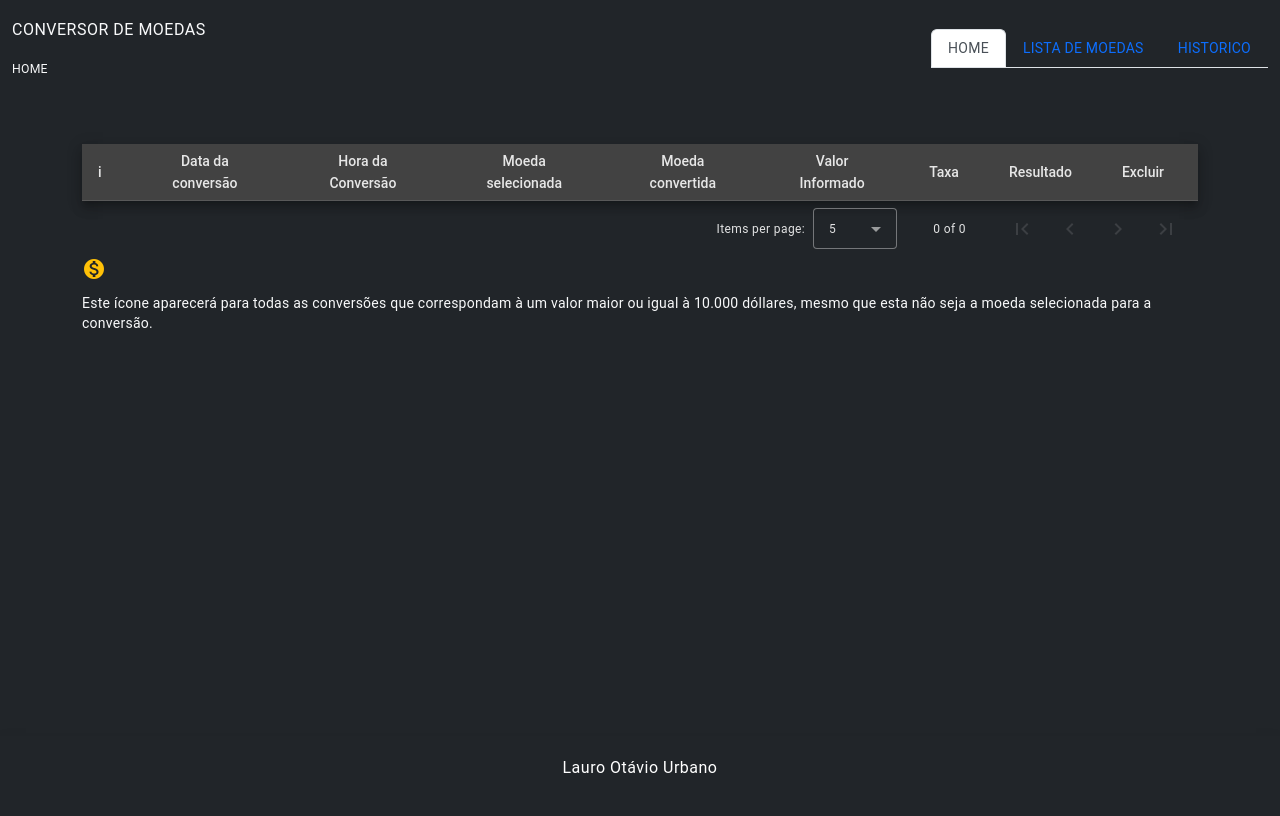
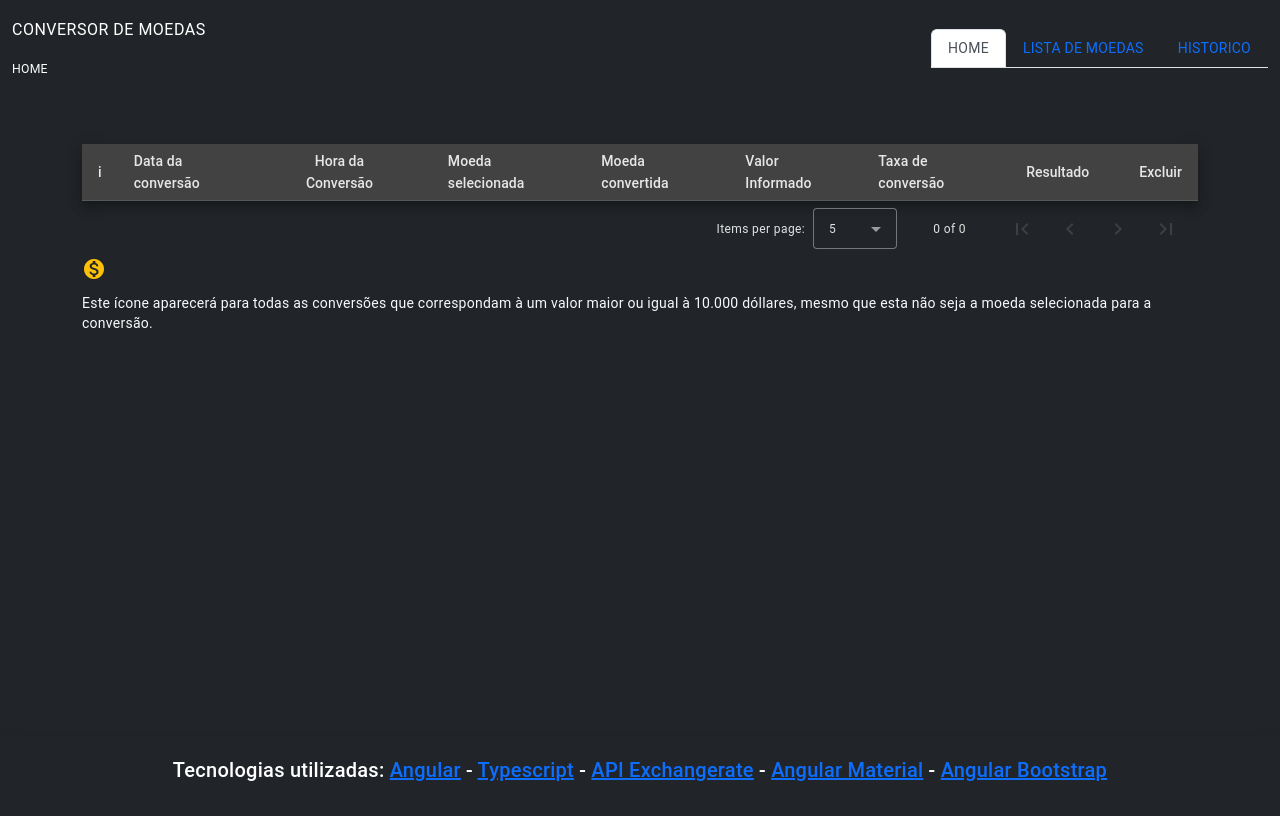
Before and after one commit to laurourbano/conversor, an Angular app: page /historico in a window 1280 px wide. Built offline with nearby package versions, Linux system fonts and the light colour scheme.

Commit message:
inserindo o dialog de confirmação de exclusão
inserido um novo componente de dialog de confirmação de exclusão de conversão.

```diff
--- a/src/app/app.module.ts
+++ b/src/app/app.module.ts
@@ -28,6 +28,7 @@ import { ListaComponent } from './components/lista/lista.component';
 import { MenuComponent } from './components/menu/menu.component';
 import { ConversorService } from './services/conversor.service';
 import { MoedaService } from './services/moeda.service';
+import { DeleteConfirmationDialogComponent } from './components/delete-confirmation-dialog/delete-confirmation-dialog.component';
 
 @NgModule({
   declarations: [
@@ -38,6 +39,7 @@ import { MoedaService } from './services/moeda.service';
     HomeComponent,
     ListaComponent,
     NgbdNavBasic,
+    DeleteConfirmationDialogComponent,
   ],
   providers: [ ConversorService, MoedaService ],
   bootstrap: [ AppComponent ],
@@ -66,6 +68,7 @@ import { MoedaService } from './services/moeda.service';
     MatAutocompleteModule,
     NgbCollapseModule,
     MatButtonModule,
+    MatDialogModule,
   ]
 })
 export class AppModule { }
--- /dev/null
+++ b/src/app/components/delete-confirmation-dialog/delete-confirmation-dialog.component.html
@@ -0,0 +1,9 @@
+<h1 mat-dialog-title>Confirmação de exclusão da conversão</h1>
+<div mat-dialog-content>
+  Você tem certeza de que quer excluir esta conversão?
+</div>
+<div mat-dialog-actions>
+  <button mat-button (click)="onNoClick()" class="bg-danger text-white m-2">Cancela</button>
+  <button mat-button [mat-dialog-close]="true" cdkFocusInitial (click)="onYesClick()"
+    class="bg-success text-white m-2">Confirma</button>
+</div>
--- /dev/null
+++ b/src/app/components/delete-confirmation-dialog/delete-confirmation-dialog.component.ts
@@ -0,0 +1,25 @@
+import { Component, Inject } from '@angular/core';
+import { MAT_DIALOG_DATA, MatDialogRef } from '@angular/material/dialog';
+
+@Component({
+  selector: 'app-delete-confirmation-dialog',
+  templateUrl: './delete-confirmation-dialog.component.html',
+  styleUrls: [ './delete-confirmation-dialog.component.css' ]
+})
+export class DeleteConfirmationDialogComponent {
+  [ x: string ]: any;
+  constructor(
+    public dialogRef: MatDialogRef<DeleteConfirmationDialogComponent>,
+    @Inject(MAT_DIALOG_DATA) public data: any
+  ) { }
+
+  onNoClick(): void {
+    this.dialogRef.close();
+  }
+  onYesClick(): void {
+    this[ 'HistoricoComponent' ].deleteData(this.data.item.id).subscribe(() => {
+      this.dialogRef.close();
+    });
+
+  }
+}
--- a/src/app/components/footer/footer.component.html
+++ b/src/app/components/footer/footer.component.html
@@ -1,3 +1,9 @@
-<mat-toolbar class="container-fluid bg-dark shadow">
-  <h4>Lauro Otávio Urbano</h4>
+<mat-toolbar class="container-fluid bg-dark shadow d-flex flex-row">
+  <p>Tecnologias utilizadas:
+    <a href="https://angular.io" target="_blank"> Angular</a> -
+    <a href="https://www.typescriptlang.org/" target="_blank">Typescript</a> -
+    <a href="https://api.exchangerate.host" target="_blank">API Exchangerate</a> -
+    <a href="https://material.angular.io/" target="_blank">Angular Material</a> -
+    <a href="https://ng-bootstrap.github.io/" target="_blank">Angular Bootstrap</a>
+  </p>
 </mat-toolbar>
--- a/src/app/components/historico/historico.component.html
+++ b/src/app/components/historico/historico.component.html
@@ -4,7 +4,8 @@
       class="mat-elevation-z8">
 
       <ng-container matColumnDef="i">
-        <th mat-header-cell *matHeaderCellDef mat-sort-header title="este valor é maior ou igual à U$$ 10.000 dóllares">
+        <th mat-header-cell *matHeaderCellDef
+          title="os valores marcados com o ícone são maiores ou iguais à U$$ 10.000 dóllares">
           i </th>
         <td mat-cell *matCellDef="let conversao">
           <mat-icon class="text-warning" *ngIf="conversao.i">monetization_on</mat-icon>
@@ -12,44 +13,46 @@
       </ng-container>
 
       <ng-container matColumnDef="data">
-        <th mat-header-cell *matHeaderCellDef mat-sort-header> Data da conversão </th>
+        <th mat-header-cell *matHeaderCellDef> Data da conversão </th>
         <td mat-cell *matCellDef="let conversao"> {{ conversao.data | date : 'dd/MM/yyyy' : 'pt-BR'}} </td>
       </ng-container>
 
       <ng-container matColumnDef="hora">
         <th mat-header-cell *matHeaderCellDef mat-sort-header> Hora da Conversão </th>
-        <td mat-cell *matCellDef="let conversao"> {{ conversao.hora | date : 'HH:mm:ss'}} </td>
+        <td mat-cell *matCellDef="let conversao" title="clique para ordenar pela hora da conversão">
+          {{ conversao.hora | date : 'HH:mm:ss'}} </td>
       </ng-container>
 
       <ng-container matColumnDef="valor">
-        <th mat-header-cell *matHeaderCellDef mat-sort-header> Valor Informado </th>
+        <th mat-header-cell *matHeaderCellDef> Valor Informado </th>
         <td mat-cell *matCellDef="let conversao"> {{ conversao.valor | currency }} </td>
       </ng-container>
 
       <ng-container matColumnDef="moedaSelecionada">
-        <th mat-header-cell *matHeaderCellDef mat-sort-header> Moeda selecionada </th>
+        <th mat-header-cell *matHeaderCellDef> Moeda selecionada </th>
         <td mat-cell *matCellDef="let conversao"> {{ conversao.moedaSelecionada }} </td>
       </ng-container>
 
       <ng-container matColumnDef="moedaConvertida">
-        <th mat-header-cell *matHeaderCellDef mat-sort-header> Moeda convertida </th>
+        <th mat-header-cell *matHeaderCellDef> Moeda convertida </th>
         <td mat-cell *matCellDef="let conversao"> {{ conversao.moedaConvertida }} </td>
       </ng-container>
 
       <ng-container matColumnDef="resultado">
-        <th mat-header-cell *matHeaderCellDef mat-sort-header> Resultado </th>
+        <th mat-header-cell *matHeaderCellDef mat-sort-header title="clique para ordenar pelo resultado da conversão">
+          Resultado </th>
         <td mat-cell *matCellDef="let conversao"> {{ conversao.resultado | currency }} </td>
       </ng-container>
 
       <ng-container matColumnDef="taxa">
-        <th mat-header-cell *matHeaderCellDef mat-sort-header> Taxa </th>
-        <td mat-cell *matCellDef="let conversao"> {{ conversao.taxa | percent}} </td>
+        <th mat-header-cell *matHeaderCellDef> Taxa de conversão </th>
+        <td mat-cell *matCellDef="let conversao"> {{ conversao.taxa}} </td>
       </ng-container>
 
       <ng-container matColumnDef="excluir">
-        <th mat-header-cell *matHeaderCellDef mat-sort-header> Excluir </th>
+        <th mat-header-cell *matHeaderCellDef> Excluir </th>
         <td *matCellDef="let conversao">
-          <button mat-button (click)="deleteItem(conversao)">
+          <button mat-icon-button (click)="openDeleteConfirmationDialog(conversao)">
             <mat-icon class="mat-18" color="warn">delete</mat-icon>
           </button>
         </td>
--- a/src/app/components/historico/historico.component.ts
+++ b/src/app/components/historico/historico.component.ts
@@ -1,9 +1,12 @@
 import { LiveAnnouncer } from '@angular/cdk/a11y';
 import { Component, OnInit, ViewChild } from '@angular/core';
+import { MatDialog } from '@angular/material/dialog';
 import { MatPaginator } from '@angular/material/paginator';
 import { MatSort, Sort } from '@angular/material/sort';
 import { MatTableDataSource } from '@angular/material/table';
+
 import { Conversao } from 'src/app/interfaces/conversao';
+import { DeleteConfirmationDialogComponent } from '../delete-confirmation-dialog/delete-confirmation-dialog.component';
 
 @Component({
   selector: 'app-historico',
@@ -33,7 +36,7 @@ export class HistoricoComponent implements OnInit {
   @ViewChild(MatPaginator, { static: true })
   paginator!: MatPaginator;
 
-  constructor(private _liveAnnouncer: LiveAnnouncer) { }
+  constructor(private _liveAnnouncer: LiveAnnouncer, private dialog: MatDialog) { }
 
   ngOnInit() {
     const storedConversoes = sessionStorage.getItem('conversoes');
@@ -43,6 +46,18 @@ export class HistoricoComponent implements OnInit {
     this.dataSource.data = this.conversoes;
     this.dataSource.sort = this.sort;
     this.dataSource.paginator = this.paginator;
+  }
+
+  openDeleteConfirmationDialog(conversao: Conversao) {
+    const dialogRef = this.dialog.open(DeleteConfirmationDialogComponent, {
+      data: { conversao }
+    });
+
+    dialogRef.afterClosed().subscribe(result => {
+      if (result) {
+        this.deleteItem(conversao)
+      }
+    });
   }
 
   deleteItem(conversao: Conversao) {
--- a/src/app/components/home/home.component.html
+++ b/src/app/components/home/home.component.html
@@ -68,9 +68,8 @@
 
     <div class="row justify-content-start mb-1">
       <div class="col-md-4 d-flex justify-content-end">
-        <button mat-button class="bg-success d-flex justify-content-center mb-3" type="submit" (click)="converter()">
-          <mat-icon class="mat-18 m-1">currency_exchange</mat-icon>
-          Converter
+        <button mat-fab type="submit" color="primary" (click)="converter()" title="converter">
+          <mat-icon class="mat-18">currency_exchange</mat-icon>
         </button>
       </div>
     </div>
--- a/src/app/components/menu/menu.component.html
+++ b/src/app/components/menu/menu.component.html
@@ -1,7 +1,7 @@
 <nav class="navbar navbar-expand-lg navbar-dark bg-dark d-flex">
   <div class="container-fluid d-flex">
-    <div class=" align-self-center m-0 text-light">
-      <h4 class="bg-dark">CONVERSOR DE MOEDAS</h4>
+    <div class=" align-self-center m-0 text-white">
+      <h4>CONVERSOR DE MOEDAS</h4>
       <small class="text-small">{{active}}</small>
     </div>
     <button class="navbar-toggler" type="button" (click)="isMenuCollapsed = !isMenuCollapsed">&#9776;</button>
```
Also changed, not shown: src/app/components/delete-confirmation-dialog/delete-confirmation-dialog.component.css (added), 1 other file (tests, documents, lock files or other folders).
